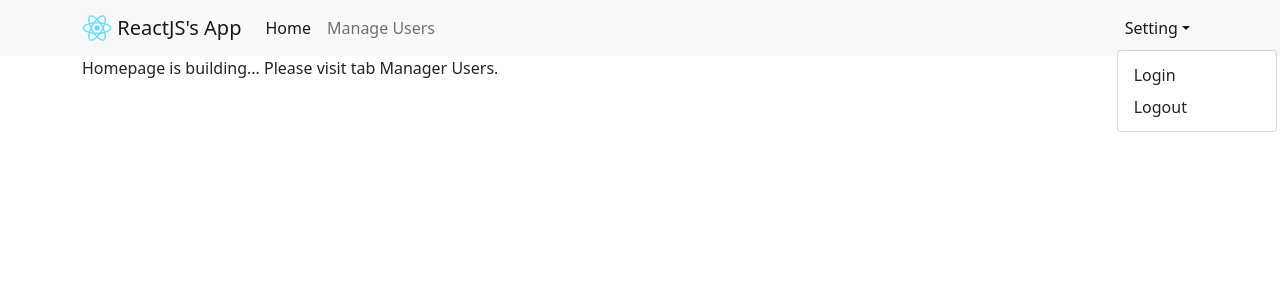
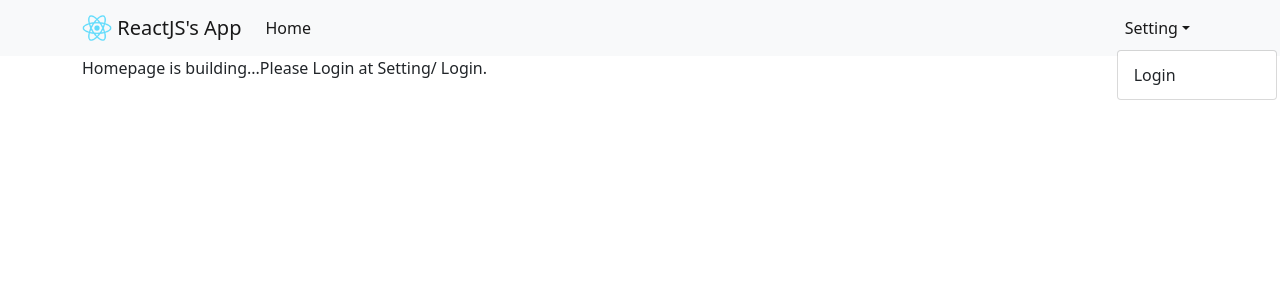
Before and after one commit to WonnDev/react-login-v17, a React (Create React App) app: page / in a window 1280 px wide. Both pictures are taken after a click on the button "Setting". Shown: the top 300 px of the page. Built offline with nearby package versions, Linux system fonts and the light colour scheme.

Commit message:
auth login/ useContext

```diff
--- a/src/App.js
+++ b/src/App.js
@@ -6,9 +6,20 @@ import Login from "./components/Login";
 import Container from "react-bootstrap/Container";
 import { ToastContainer } from 'react-toastify';
 import { Routes, Route, Link, Router } from "react-router-dom";
+import { useContext, useEffect } from "react";
+import { UserContext } from "./context/UserContext";
 
 function App() {
 
+  const { user, loginContext } = useContext(UserContext);
+  console.log("user: ",user);
+
+  //fix a bug of unsave data after reloadpage
+  useEffect(() => {
+    if(localStorage.getItem("token")) {
+      loginContext(localStorage.getItem("email"), localStorage.getItem("token"));
+    }
+  }, []);
 
   return (
     <>
--- a/src/components/Header.js
+++ b/src/components/Header.js
@@ -5,12 +5,20 @@ import NavDropdown from 'react-bootstrap/NavDropdown';
 import logo from '../assets/images/logo192.png';
 import { useLocation, NavLink, useNavigate } from 'react-router-dom';
 import { toast } from 'react-toastify';
+import { useContext, useEffect, useState } from 'react';
+import { UserContext } from '../context/UserContext';
 
 const Header = (props) => {
+  //useState
+  const { logout, user } = useContext(UserContext);
+
+  //hideHeader without login
+  const [hideHeader, setHideHeader] = useState(false);
 
   const navigate = useNavigate();
   const handleLogout = () => {
-    localStorage.removeItem("token");
+    // localStorage.removeItem("token");
+    logout();
     navigate("/login");
     toast.success("You had been Logout!");
   }
@@ -32,12 +40,16 @@ const Header = (props) => {
           <Navbar.Collapse id="basic-navbar-nav">
             <Nav className="me-auto">
                 <NavLink to="/" className="nav-link">Home</NavLink>
-                <NavLink to="/users" className="nav-link">Manage Users</NavLink>
+                {user && user.auth &&
+                <NavLink to="/users" className="nav-link">Manage Users</NavLink> }
             </Nav>
             <Nav>
+              { user && user.email && <span className='nav-link'>Welcome <b>{user.email}</b></span> }
               <NavDropdown title="Setting" id="basic-nav-dropdown">
-                <NavLink to="/login" className="dropdown-item">Login</NavLink>
-                <NavDropdown.Item onClick={() => handleLogout()}>Logout</NavDropdown.Item>
+                { user && user.auth === true
+              ? <NavDropdown.Item onClick={() => handleLogout()}>Logout</NavDropdown.Item>
+              : <NavLink to="/login" className="dropdown-item">Login</NavLink>
+              }
               </NavDropdown>
             </Nav>
           </Navbar.Collapse>
--- a/src/components/Home.js
+++ b/src/components/Home.js
@@ -1,10 +1,24 @@
+import React, { useContext } from "react";
+import { UserContext } from "../context/UserContext";
+
+const Homechild = (props) => {
+  const { child1, child2 } = props;
+  return <>{child1}{child2}</>;
+};
 
 
 const Home = () => {
+  //useContext
+  const { user } = useContext(UserContext);
+
   return (
-  <>
-    Homepage is building... Please visit tab Manager Users.
-  </>
-)};
+    <>
+      { user && user.auth === true
+      ? <Homechild child1="Homepage is building..." child2="Please visit Manage Users." />
+      : <Homechild child1="Homepage is building..." child2={"Please Login at Setting/ Login."} /> }
+    </>
+    // <Homechild child1={"Please Login..."} child2="Homepage is building... Please visit Manage Users" />
+  )
+};
 
 export default Home;
--- a/src/components/Login.js
+++ b/src/components/Login.js
@@ -1,11 +1,15 @@
 /* eslint-disable */ //eslint error because undefine function of TweenMax but index.html was inport by cdn
 import "./Login.scss";
-import { useState, useEffect, useRef } from "react";
+import { useState, useEffect, useRef, useContext } from "react";
 import { loginApi } from "../services/UserService";
 import { toast } from "react-toastify";
 import { useNavigate } from "react-router-dom";
+import { UserContext } from "../context/UserContext";
 
 const Login = () => {
+  //useContext
+  const { loginContext } = useContext(UserContext);
+
   //navigate
   const navigate = useNavigate();
 
@@ -15,12 +19,12 @@ const Login = () => {
   const [clickedLogin, setClickedLogin] = useState(false);
 
   //check login
-    useEffect(() => {
-        let token = localStorage.getItem("token");
-        if(token) {
-            navigate("/");
-        }
-    }, [])
+  // useEffect(() => {
+  //     let token = localStorage.getItem("token");
+  //     if(token) {
+  //         navigate("/");
+  //     }
+  // }, [])
 
   const handleLogin = async () => {
       if(!email2 || !password2) {
@@ -31,7 +35,8 @@ const Login = () => {
 
       let res = await loginApi(email2, password2);
       if(res && res.token){
-            localStorage.setItem("token", res.token);
+          // localStorage.setItem("token", res.token); //move to UserContext
+          loginContext(email2, res.token);
           toast.success("Login Success!");
           setTimeout(() => {navigate("/")}, 1200);
       } else {
@@ -41,6 +46,10 @@ const Login = () => {
           }
       }
       setClickedLogin(false);
+  }
+
+  const handleGoBack = () => {
+    navigate("/");
   }
 
   //loginpage
@@ -1078,16 +1087,16 @@ const Login = () => {
         <button
         id="login"
         onClick={(e) => {
-            e.preventDefault()
+            e.preventDefault();
             handleLogin();
         }}>
             Log in&nbsp;
             { clickedLogin && <i className="fa-solid fa-cog fa-spin fa-spin-reverse"></i>}
         </button>
       </div>
-      <a href="/" className="style-btn-goback">
+      <span className="style-btn-goback" onClick={handleGoBack}>
         <i className="fa-solid fa-angles-left"></i> Go back
-      </a>
+      </span>
 
 
     </form>
--- a/src/components/Login.scss
+++ b/src/components/Login.scss
@@ -128,6 +128,7 @@ body {
 	.style-btn-goback {
 		text-decoration: none;
 		color: $darkBlue;
+		padding: .3em;
 	}
 	.style-btn-goback:hover {
 		border-bottom: 2px solid $darkBlue;
--- /dev/null
+++ b/src/context/UserContext.js
@@ -0,0 +1,34 @@
+import React from "react";
+
+const UserContext = React.createContext({email: '', auth: false});
+
+//Provider
+const UserProvider = ({ children }) => {
+    const [user, setUser] =  React.useState({email: '', auth: false});
+
+    const loginContext = (email, token) => {
+        setUser((user) => ({
+                email: email,
+                auth: true,
+        }));
+        localStorage.setItem("token", token);
+        localStorage.setItem("email", email); //not necessary but this is a bug of project for reloadpage, unsave data login
+        //one bug is reload at the firsttime pageload
+    };
+    const logout = () => {
+        localStorage.removeItem("token");
+        localStorage.removeItem("email");
+        setUser((user) => ({
+            email: '',
+            auth: false,
+        }));
+    };
+
+    return (
+        <UserContext.Provider value={{ user, loginContext, logout }}>
+            {children}
+        </UserContext.Provider>
+    );
+};
+
+export { UserContext, UserProvider };
--- a/src/index.js
+++ b/src/index.js
@@ -1,19 +1,22 @@
-import React from 'react';
-import ReactDOM from 'react-dom';
-import App from './App';
-import reportWebVitals from './reportWebVitals';
-import 'bootstrap/dist/css/bootstrap.min.css';
-import 'react-toastify/dist/ReactToastify.css';
-import '@fortawesome/fontawesome-free/css/all.min.css';
-import { BrowserRouter } from 'react-router-dom';
+import React from "react";
+import ReactDOM from "react-dom";
+import App from "./App";
+import reportWebVitals from "./reportWebVitals";
+import "bootstrap/dist/css/bootstrap.min.css";
+import "react-toastify/dist/ReactToastify.css";
+import "@fortawesome/fontawesome-free/css/all.min.css";
+import { BrowserRouter } from "react-router-dom";
+import { UserProvider } from "./context/UserContext";
 
 ReactDOM.render(
   <React.StrictMode>
-    <BrowserRouter>
-      <App />
-    </BrowserRouter>
+    <UserProvider>
+      <BrowserRouter>
+        <App />
+      </BrowserRouter>
+    </UserProvider>
   </React.StrictMode>,
-  document.getElementById('root')
+  document.getElementById("root")
 );
 
 // If you want to start measuring performance in your app, pass a function
```
Lines whose indentation alone changed are shown as unchanged.
